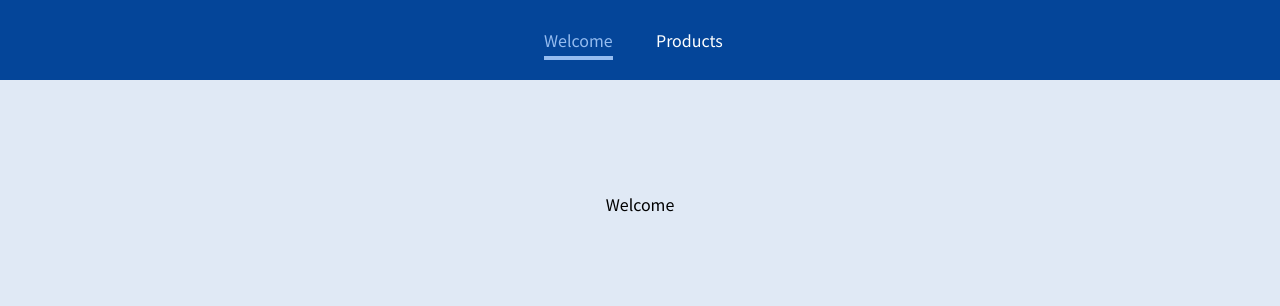
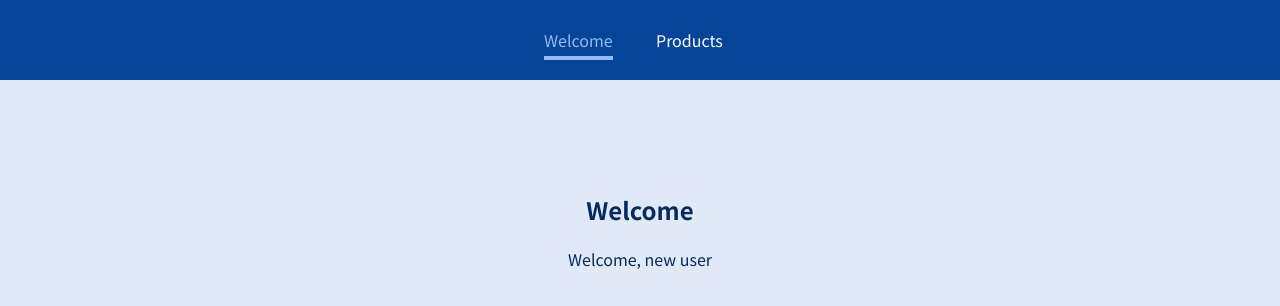
Before and after one commit to Loveday-Alfred/myReactJourney, a React (Create React App) app in the folder routing-routing/: page /welcome/new-user in a window 1280 px wide. Shown: the top 306 px of the page. Built offline with nearby package versions, Linux system fonts and the light colour scheme.

Commit message:
nested routes

```diff
--- /dev/null
+++ b/routing-routing/practice-project/package.json
@@ -0,0 +1,5 @@
+{
+  "name": "practice-project",
+  "version": "0.1.0",
+  "private": true
+}
--- a/routing-routing/src/pages/Welcome.js
+++ b/routing-routing/src/pages/Welcome.js
@@ -1,8 +1,13 @@
+import { Route } from "react-router-dom"
+
 const Welcome = () => {
     return (
-        <div>
-            Welcome
-        </div>
+        <section>
+           <h1> Welcome </h1>
+           <Route path="/welcome/new-user">
+             <p>Welcome, new user</p>
+           </Route>
+        </section>
     )
 }
 
```
